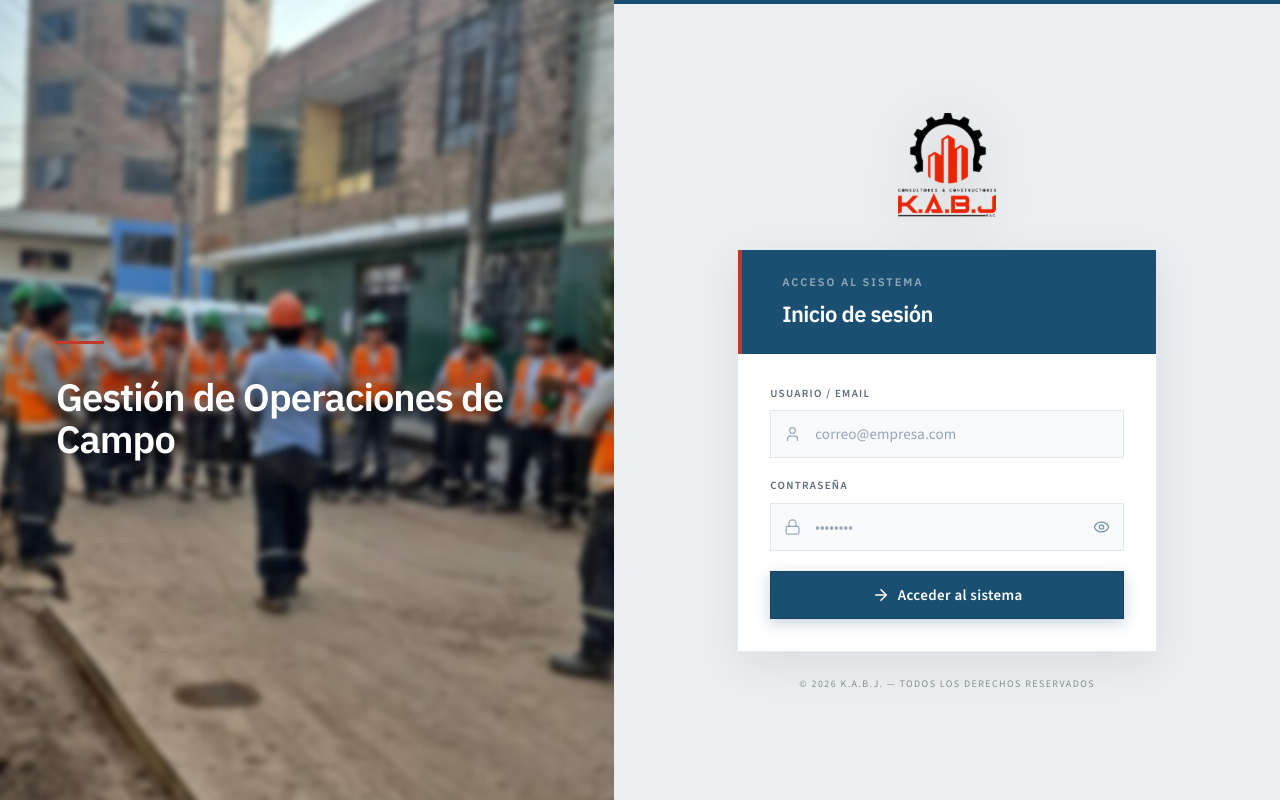
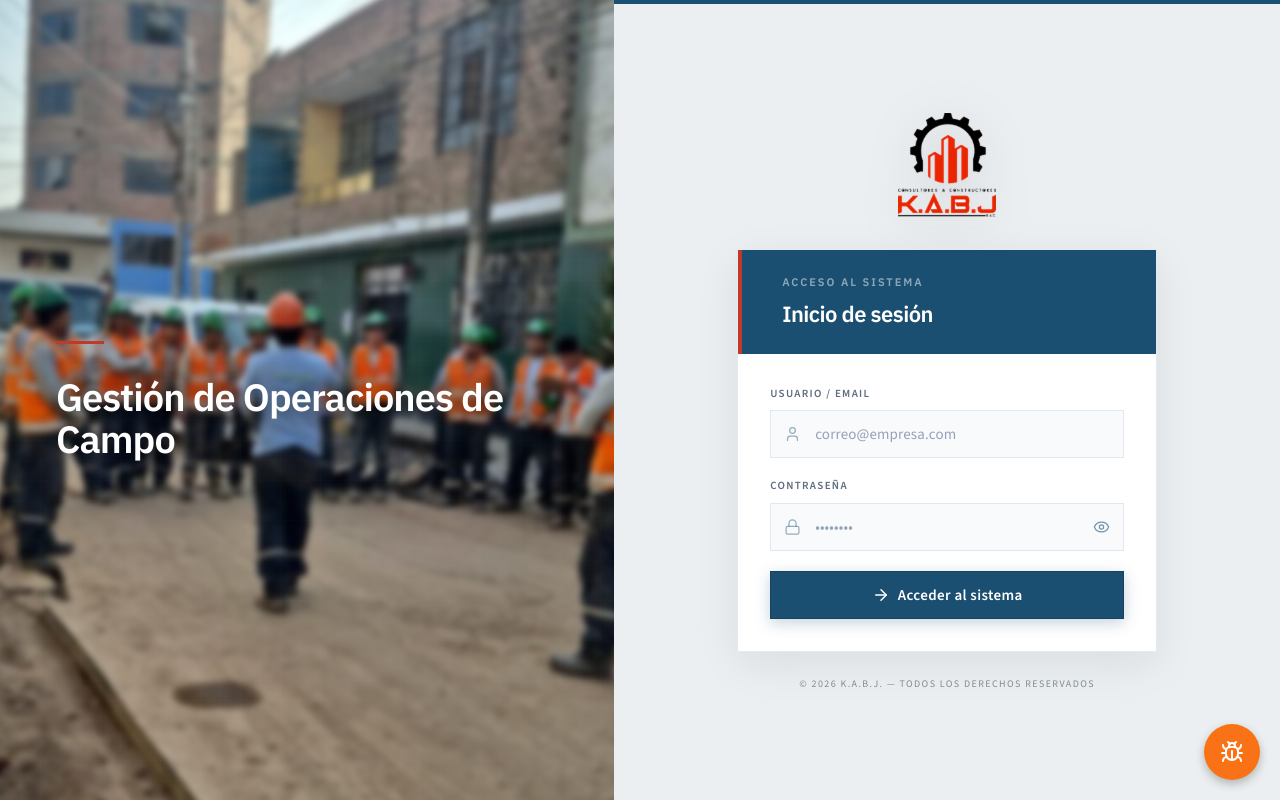
Before and after one commit to JesusJDK-3/pwa-gestion-ordenes-trabajo, a React (Vite) app in the folder frontend/: page /login in a window 1280 px wide. Built offline with nearby package versions, Linux system fonts and the light colour scheme; no server answers.

Commit message:
add_button

```diff
--- a/frontend/src/App.tsx
+++ b/frontend/src/App.tsx
@@ -30,6 +30,8 @@ import { getRolHome } from './utils/rolHome'
 import ErrorBoundary from './components/ErrorBoundary'
 
 import LoginPage from './pages/LoginPage'
+
+import FloatingIssueButton from './components/FloatingIssueButton'
 
 
 
@@ -370,6 +372,8 @@ export default function App() {
 
           <RouterProvider router={router} />
 
+          <FloatingIssueButton />
+
         </OfflineSyncProvider>
 
       </AuthProvider>
```
